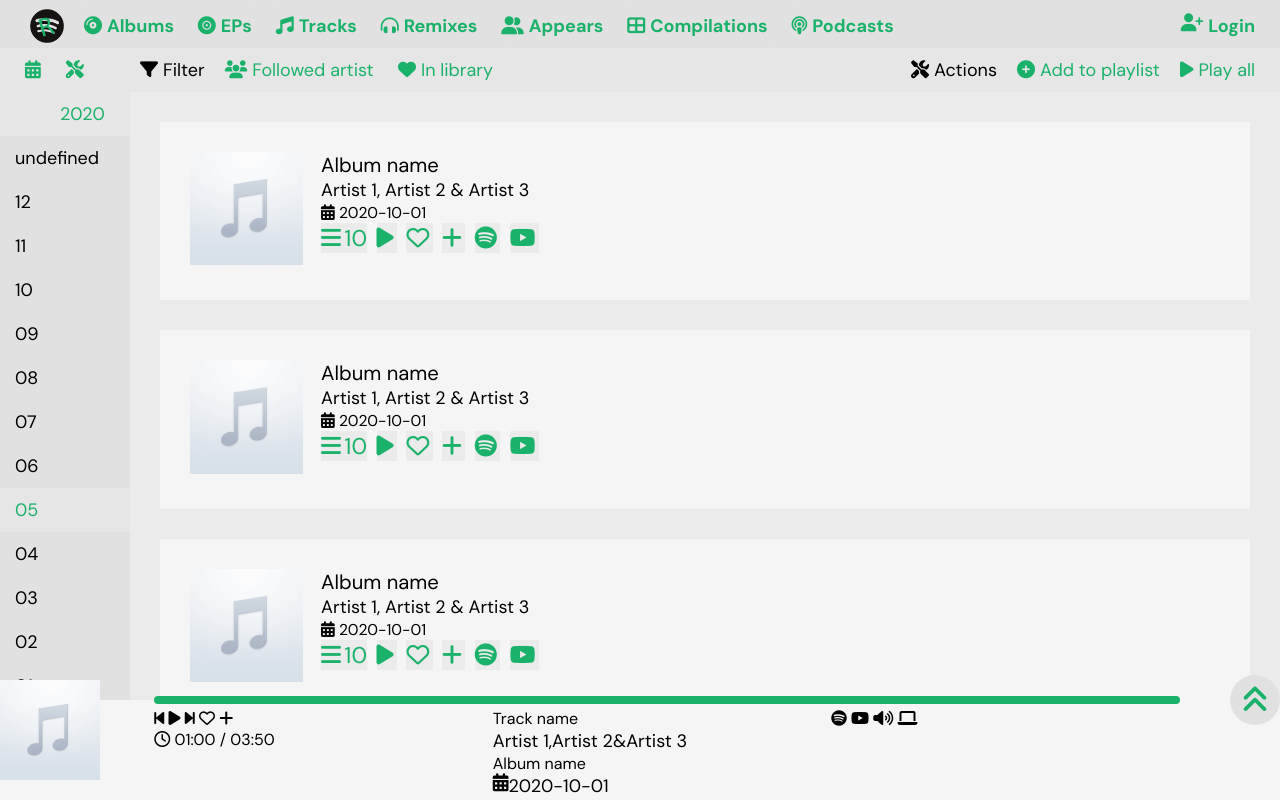
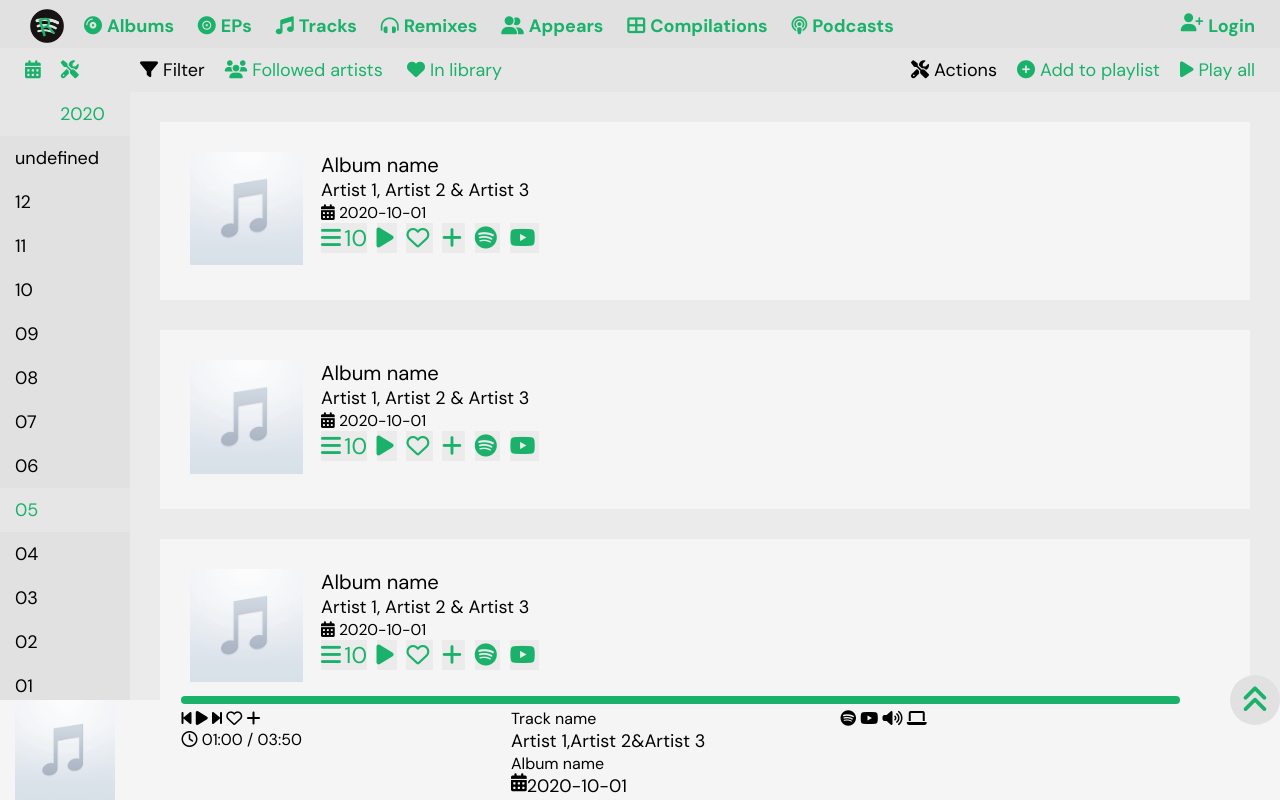
Before and after one commit to jakubkastner/music-releases-js, a plain HTML site: page index.html in a window 1280 px wide. Drawn offline with nearby package versions, Linux system fonts and the light colour scheme.

Commit message:
footer styles

```diff
--- a/index.html
+++ b/index.html
@@ -60,19 +60,19 @@
                 </nav>
             </div>
         </div>
-        <div class="secondary icon-text mobile-hide">
+        <div class="secondary mobile-hide">
             <div class="menu buttons left">
                 <a class="date" title="Hide date menu."><i class="fas fa-calendar-alt"></i></a>
                 <a class="filter" title="Hide actions and filter."><i class="fas fa-tools"></i></a>
             </div>
-            <div class="filter">
+            <div class="filter icon-text">
                 <p class="title"><i class="fas fa-filter"></i>Filter</p>
                 <nav class="buttons">
-                    <a class="artists" title="Show releases from the artist I am following"><i class="fas fa-users"></i>Followed artist</a>
+                    <a class="artists" title="Show releases from the artist I am following"><i class="fas fa-users"></i>Followed artists</a>
                     <a class="saved" title="Show saved releases in my library"><i class="fas fa-heart"></i>In library</a>
                 </nav>
             </div>
-            <div class="actions right">
+            <div class="actions icon-text right">
                 <p class="title"><i class="fas fa-tools"></i>Actions</p>
                 <div class="buttons">
                     <a class="playlist"><i class="fas fa-plus-circle"></i>Add to playlist</a>
@@ -548,7 +548,7 @@
         <!-- TODO playlists -->
         <!-- TODO tracklist -->
         <div class="player">
-            <div class="image">
+            <div class="image left">
                 <img src="images/no-cover.png" />
             </div>
             <div class="info">
--- a/styles/footer.scss
+++ b/styles/footer.scss
@@ -20,12 +20,13 @@ footer {
 
         .image {
             width: $width_left;
+            margin-right: 15px;
 
             img {
                 max-width: 100%;
                 max-height: 100%;
-                position: relative;
-                top: -20px;
+                /*position: relative;
+                top: -20px;*/
             }
         }
 
--- a/styles/main.scss
+++ b/styles/main.scss
@@ -15,10 +15,10 @@
     }*/
 }
 
-body {
+/*body {
     // TODO spuštění: odkomentovat
     overflow: hidden;
-}
+}*/
 
 main {
     display: flex;
```
Also changed, not shown: styles/footer.css, styles/main.css, 2 other files.
